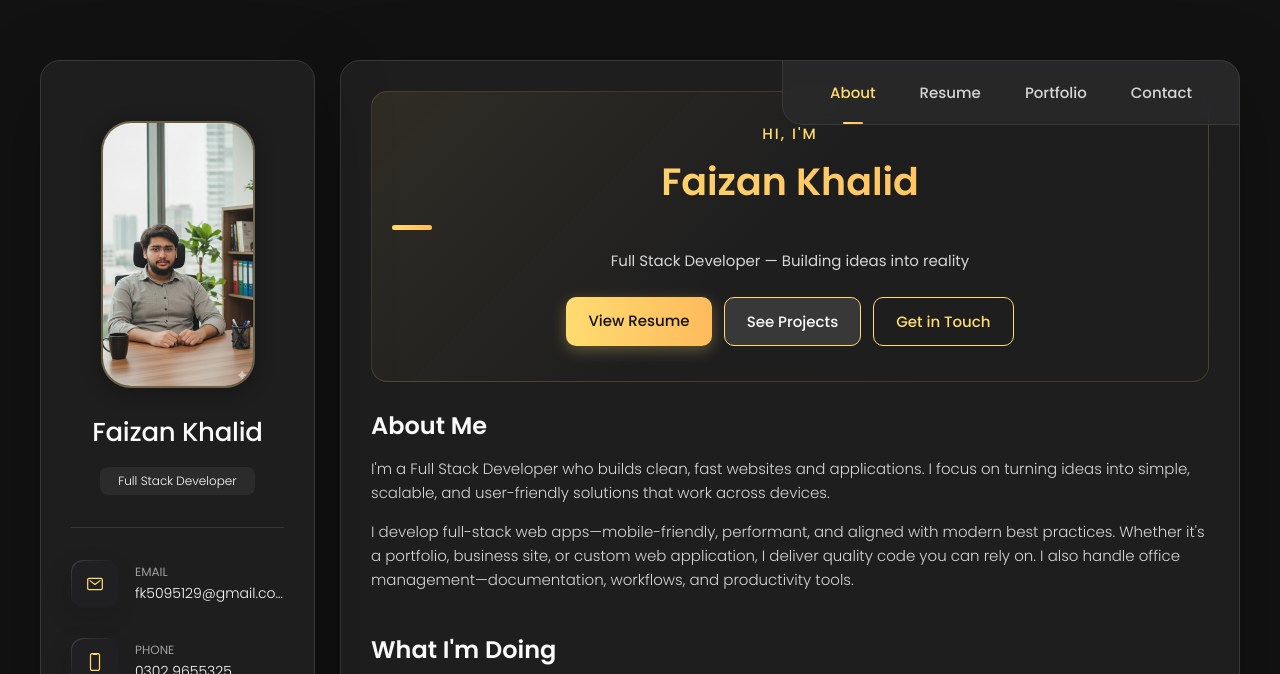
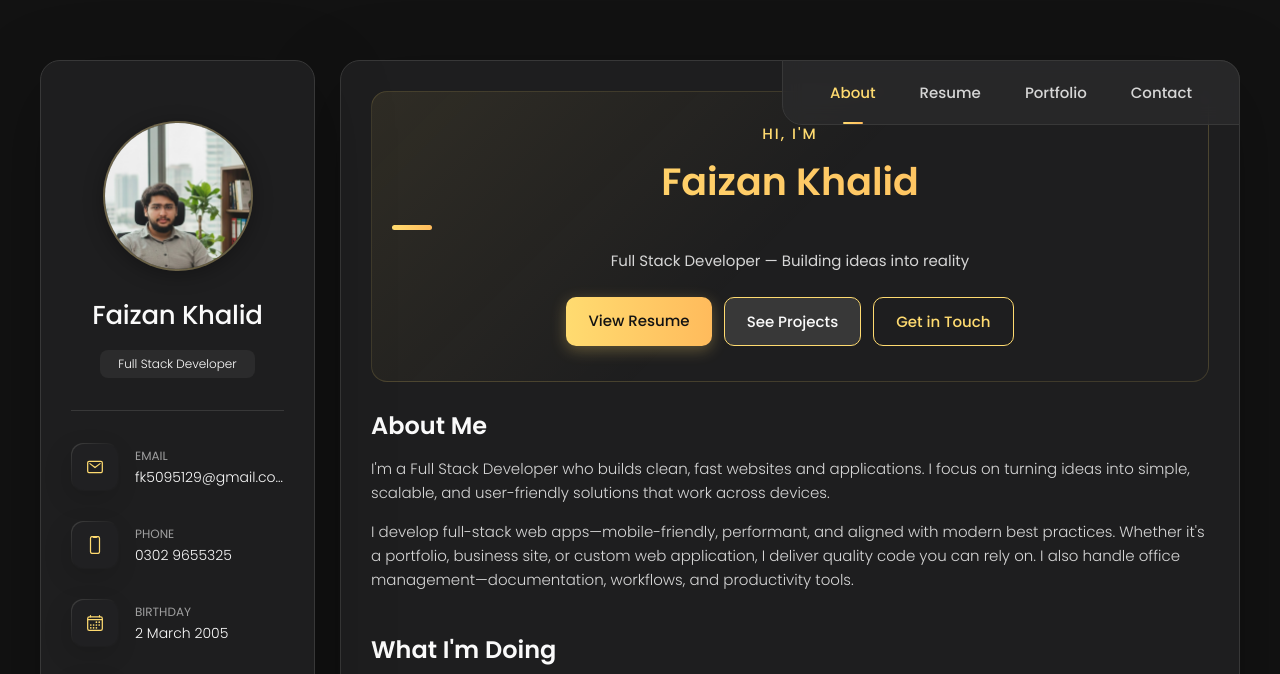
Before and after one commit to faizankhalid1234/portfolio-faizan, a website: page index.html in a window 1280 px wide. Shown: the top 674 px of the page. Drawn offline with nearby package versions, Linux system fonts and the light colour scheme.

Commit message:
Avatar: circular frame, position adjustment
Made-with: Cursor

```diff
--- a/assets/css/style.css
+++ b/assets/css/style.css
@@ -350,11 +350,21 @@ main {
 
 .avatar-box {
   background: var(--bg-gradient-onyx);
-  border-radius: 20px;
+  border-radius: 50%;
   overflow: hidden;
   border: 2px solid hsla(45, 100%, 72%, 0.25);
   box-shadow: 0 4px 20px hsla(0, 0%, 0%, 0.3);
   transition: box-shadow 0.3s ease, border-color 0.3s ease;
+  width: 80px;
+  height: 80px;
+  flex-shrink: 0;
+}
+
+.avatar-box img {
+  width: 100%;
+  height: 100%;
+  object-fit: cover;
+  object-position: center 35%;
 }
 
 .avatar-box:hover {
@@ -1626,9 +1636,16 @@ textarea.form-input::-webkit-resizer { display: none; }
 
   .sidebar-info { gap: 25px; }
 
-  .avatar-box { border-radius: 30px; }
-
-  .avatar-box img { width: 120px; }
+  .avatar-box {
+    border-radius: 50%;
+    width: 120px;
+    height: 120px;
+  }
+
+  .avatar-box img {
+    width: 100%;
+    height: 100%;
+  }
 
   .info-content .name { margin-bottom: 15px; }
 
@@ -2124,7 +2141,16 @@ textarea.form-input::-webkit-resizer { display: none; }
 
   .sidebar-info { flex-direction: column; }
 
-  .avatar-box img { width: 150px; }
+  .avatar-box {
+    width: 150px;
+    height: 150px;
+    border-radius: 50%;
+  }
+
+  .avatar-box img {
+    width: 100%;
+    height: 100%;
+  }
 
   .info-content .name {
     white-space: nowrap;
```
